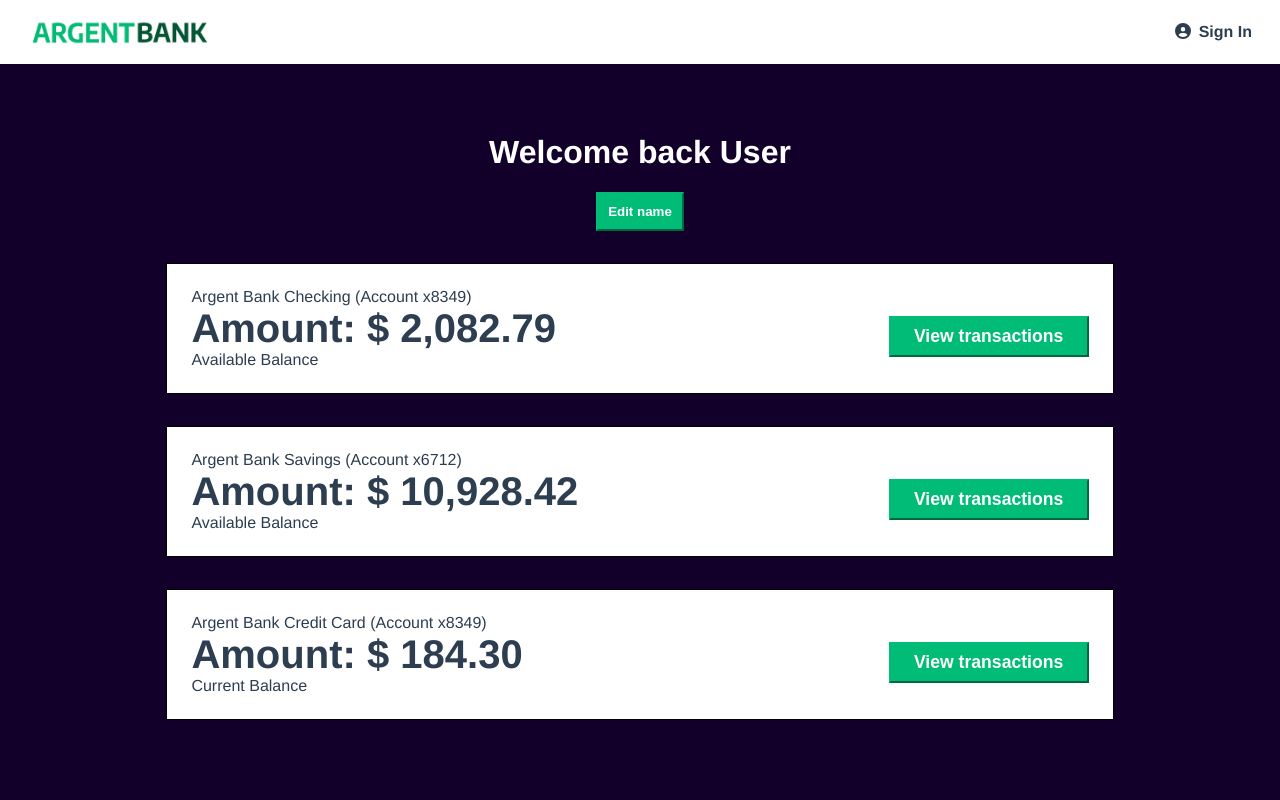
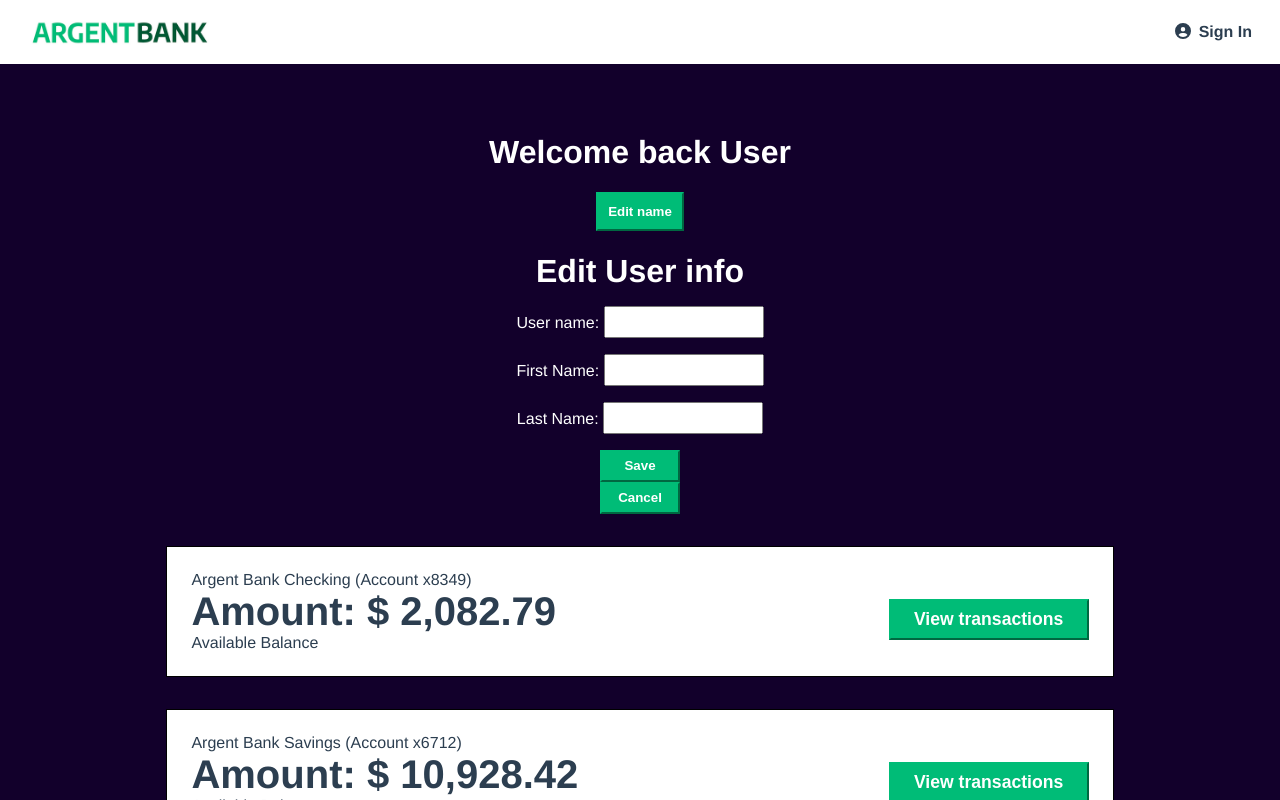
Before and after one commit to szmo-gif/ArgentBank, a React (Vite) app in the folder ArgentBank/: page /profile in a window 1280 px wide. Both pictures are taken after a click on the button "Edit name". Shown: the top 800 px of the page. Built offline with nearby package versions, Linux system fonts and the light colour scheme.

Commit message:
front end edit form

```diff
--- /dev/null
+++ b/ArgentBank/src/compoment/editName/EditName.jsx
@@ -0,0 +1,29 @@
+import './editName.css'
+
+export default function EditName() {
+  return (
+    <form>
+        <h1>Edit User info</h1>
+
+        <div>
+        <label htmlFor="username">User name: </label>
+        <input type="text" id="username" />
+        </div>
+
+        <div>
+        <label htmlFor="firstname">First Name: </label>
+        <input type="text" id="fistname" />
+        </div>
+
+        <div>
+        <label htmlFor="lastname">Last Name: </label>
+        <input type="text" id="lastname" />
+        </div>
+
+        <div className='form-group'>
+        <button type="submit" className='edit-button'>Save</button>
+        <button type="submit" className='edit-button'>Cancel</button>
+        </div>
+    </form>
+  )
+}
--- /dev/null
+++ b/ArgentBank/src/compoment/editName/editName.css
@@ -0,0 +1,34 @@
+form {
+    display: flex;
+    flex-direction: column;
+    align-items: center;
+
+    h1 {
+        margin-bottom: 1rem;
+    }
+
+    input {
+        margin-bottom: 1rem;
+        padding: 0.5rem;
+        box-sizing: border-box;
+        font-size: 1.2rem;
+        width: 10rem;
+        height: 2rem;
+    }
+
+    button {
+        display: flex;
+        justify-content: center;
+        align-items: center;
+        padding: 0.5rem;
+        box-sizing: border-box;
+        width: 5rem;
+        height: 2rem;
+    }
+}
+
+.form-group {
+    display: flex;
+    flex-direction: column;
+    align-items: center;
+}
--- a/ArgentBank/src/compoment/header/Header.jsx
+++ b/ArgentBank/src/compoment/header/Header.jsx
@@ -25,7 +25,7 @@
 
       {isAuthenticated ? (
         <div className='main-nav'>
-          <Link className="main-nav-item">
+          <Link className="main-nav-item" to={'/profile'}>
             <FontAwesomeIcon icon={faUserCircle} className='fa-user-circle'/>
             <b>{user ? user.firstName : 'User'}</b>
           </Link>
--- a/ArgentBank/src/pages/profile/Profile.jsx
+++ b/ArgentBank/src/pages/profile/Profile.jsx
@@ -1,6 +1,9 @@
 import { useSelector } from 'react-redux';
 import accountData from '../../compoment/account/account.json';
 import Account from '../../compoment/account/Account';
+import EditName from '../../compoment/editName/EditName';
+
+import React, { useState } from 'react';
 
 import './Profile.css';
 
@@ -8,11 +11,19 @@
   const user = useSelector((state) => state.user);
   console.log('User object:', user);
 
+  const [editName, setEditName] = useState(false);
+
+  const handleEditName = () => {
+    setEditName(!editName);
+  };
+
+
   return (
     <main className="bg-dark">
       <div className="header">
         <h1>Welcome back {user ? user.userName : 'User'}</h1>
-        <button className='edit-button'>Edit name</button>
+        <button className='edit-button' onClick={handleEditName}>Edit name</button>
+        {editName && <EditName />}
       </div>
         {accountData.map((account) => (
           <Account
```
